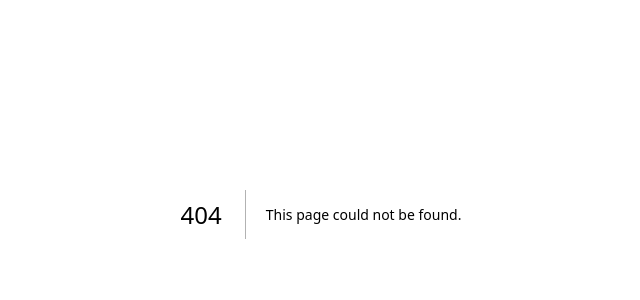
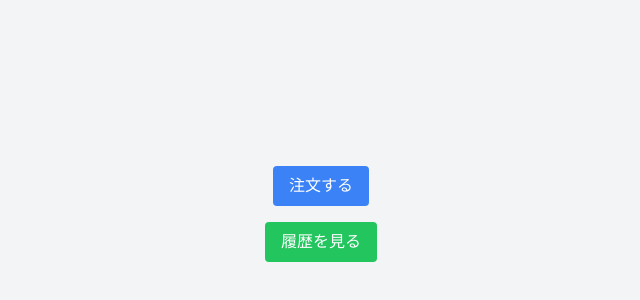
Before and after one commit to na2kera/breakfast-order, a Next.js app: page /mypage in a window 1280 px wide. Before the commit this address had no page. Shown: the part 186-486 px from the top of the page, without its empty margins (319-959 px from the left). Built offline with nearby package versions, Linux system fonts and the light colour scheme.

Commit message:
画面を作った

```diff
--- /dev/null
+++ b/app/mypage/page.tsx
@@ -0,0 +1,16 @@
+import React from "react";
+
+const Page = () => {
+  return (
+    <div className="flex flex-col items-center justify-center min-h-screen bg-gray-100">
+      <button className="px-4 py-2 m-2 text-white bg-blue-500 rounded hover:bg-blue-600">
+        注文する
+      </button>
+      <button className="px-4 py-2 m-2 text-white bg-green-500 rounded hover:bg-green-600">
+        履歴を見る
+      </button>
+    </div>
+  );
+};
+
+export default Page;
--- a/app/saveuser/page.tsx
+++ b/app/saveuser/page.tsx
@@ -25,7 +25,7 @@ const SaveUser = () => {
       if (error) {
         console.error(error);
       } else {
-        router.push("/");
+        router.push("/mypage");
       }
     };
     sendUserData();
```
